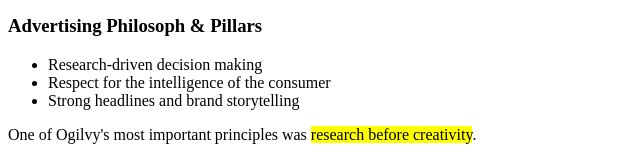
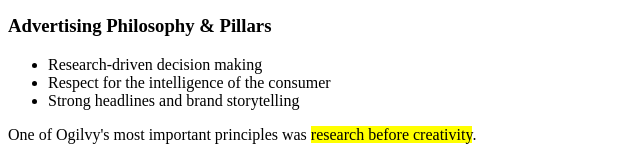
Before and after one commit to luisasferreiira/assignment-1, a plain HTML site: page index.html in a window 1280 px wide. Shown: the part 361-522 px from the top of the page, 0-640 px from the left. Drawn offline with Linux system fonts and the light colour scheme.

Commit message:
fixed typo

```diff
--- a/index.html
+++ b/index.html
@@ -37,7 +37,7 @@ advertising should be based on facts, data, and consumer insight.</p>
       </ol>
     </section>
     <section>
-      <h3>Advertising Philosoph & Pillars</h3>
+      <h3>Advertising Philosophy & Pillars</h3>
       <ul>
         <li>Research-driven decision making</li>
         <li>Respect for the intelligence of the consumer</li>
```
